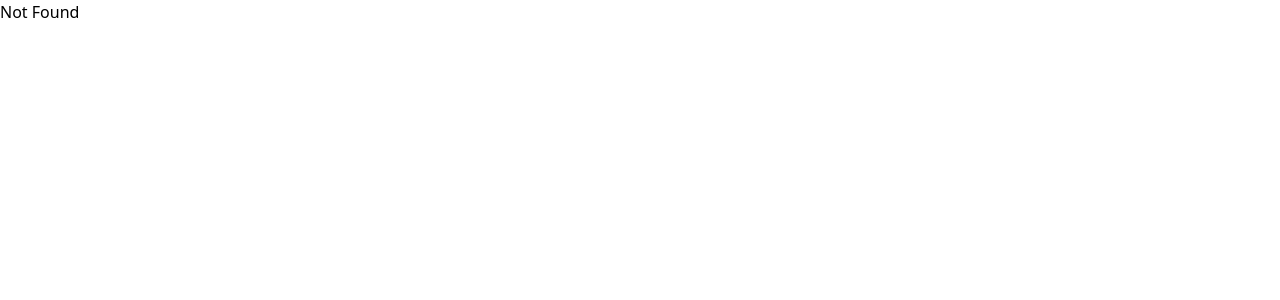
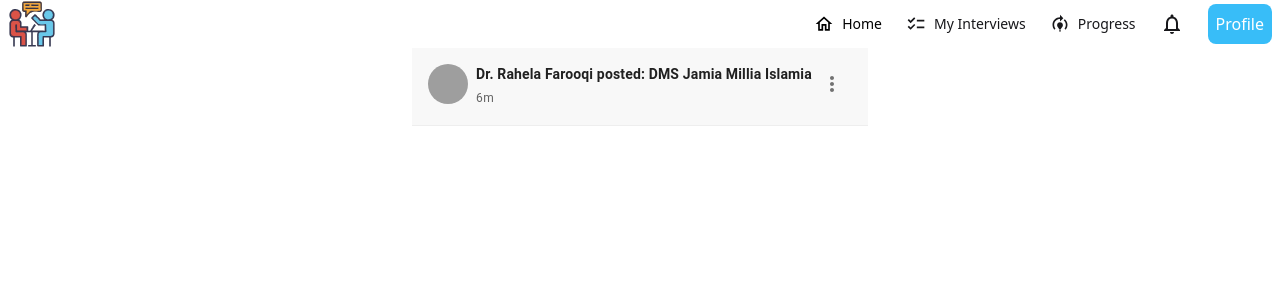
Before and after one commit to Mohit251103/hackjmi, a React (Vite) app in the folder frontend/: page /home/notification in a window 1280 px wide. Shown: the top 300 px of the page. Built offline with nearby package versions, Linux system fonts and the light colour scheme; grey boxes are pictures that could not be loaded.

Commit message:
notification card

```diff
--- a/frontend/src/App.tsx
+++ b/frontend/src/App.tsx
@@ -1,20 +1,25 @@
-import { BrowserRouter, Routes, Route } from "react-router-dom";
+import {BrowserRouter, Routes, Route} from "react-router-dom";
 import LandingPage from "./Components/LandingPage.tsx";
 import Layout from "./Components/Layout.tsx";
 import TeacherDashboard from "./screens/TeacherDashboard.tsx";
 import ProfilePage from "./Components/ProfilePage.tsx";
 import StudentDashboard from "./screens/StudentDashboard.tsx";
+import NotificationCard from "./Components/NotificationCard.tsx";
+
 function App() {
     return (
         <BrowserRouter>
             <Routes>
-        <Route path="/" element={<LandingPage />} />
-        <Route path="/home" element={<Layout />}>
-          <Route index element={<StudentDashboard />} />
+                <Route path="/" element={<LandingPage/>}/>
+                <Route path="/home" element={<Layout/>}>
+                    <Route index element={<StudentDashboard/>}/>
                     <Route path="2" element={<TeacherDashboard/>}/>
-          <Route path="profile" element={<ProfilePage />} />
+                    <Route path="profile" element={<ProfilePage/>}/>
+                    <Route path='notification' element={<NotificationCard imageUrl="https://example.com/avatar1.jpg"
+                                                                          message="Dr. Rahela Farooqi posted: DMS Jamia Millia Islamia"
+                                                                          time="6m"/>}/>
                 </Route>
-        <Route path="*" element={<h1>Not Found</h1>} />
+                <Route path="*" element={<h1>Not Found</h1>}/>
             </Routes>
         </BrowserRouter>
     );
--- /dev/null
+++ b/frontend/src/Components/NotificationCard.tsx
@@ -0,0 +1,41 @@
+import React from 'react';
+import { Avatar, Box, Typography, IconButton } from '@mui/material';
+import MoreVertIcon from '@mui/icons-material/MoreVert';
+
+interface NotificationCardProps {
+    imageUrl: string;
+    message: string;
+    time: string;
+}
+
+const NotificationCard: React.FC<NotificationCardProps> = ({ imageUrl, message, time }) => {
+    return (
+        <Box
+            sx={{
+                display: 'flex',
+                alignItems: 'flex-start',
+                padding: 2,
+                borderBottom: '1px solid #eee',
+                backgroundColor: '#f8f8f8',
+            }}
+        >
+
+            <Avatar src={imageUrl} alt="User Avatar" sx={{ marginRight: 1 }} />
+
+            <Box sx={{ flexGrow: 1 }}>
+                <Typography variant="body2" color="text.primary" sx={{ fontWeight: 'bold' }}>
+                    {message}
+                </Typography>
+                <Typography variant="caption" color="text.secondary">
+                    {time}
+                </Typography>
+            </Box>
+
+            <IconButton aria-label="more options" sx={{ marginLeft: 'auto' }}> {/* Push button to the right */}
+                <MoreVertIcon />
+            </IconButton>
+        </Box>
+    );
+};
+
+export default NotificationCard;
```
Lines whose indentation alone changed are shown as unchanged.
